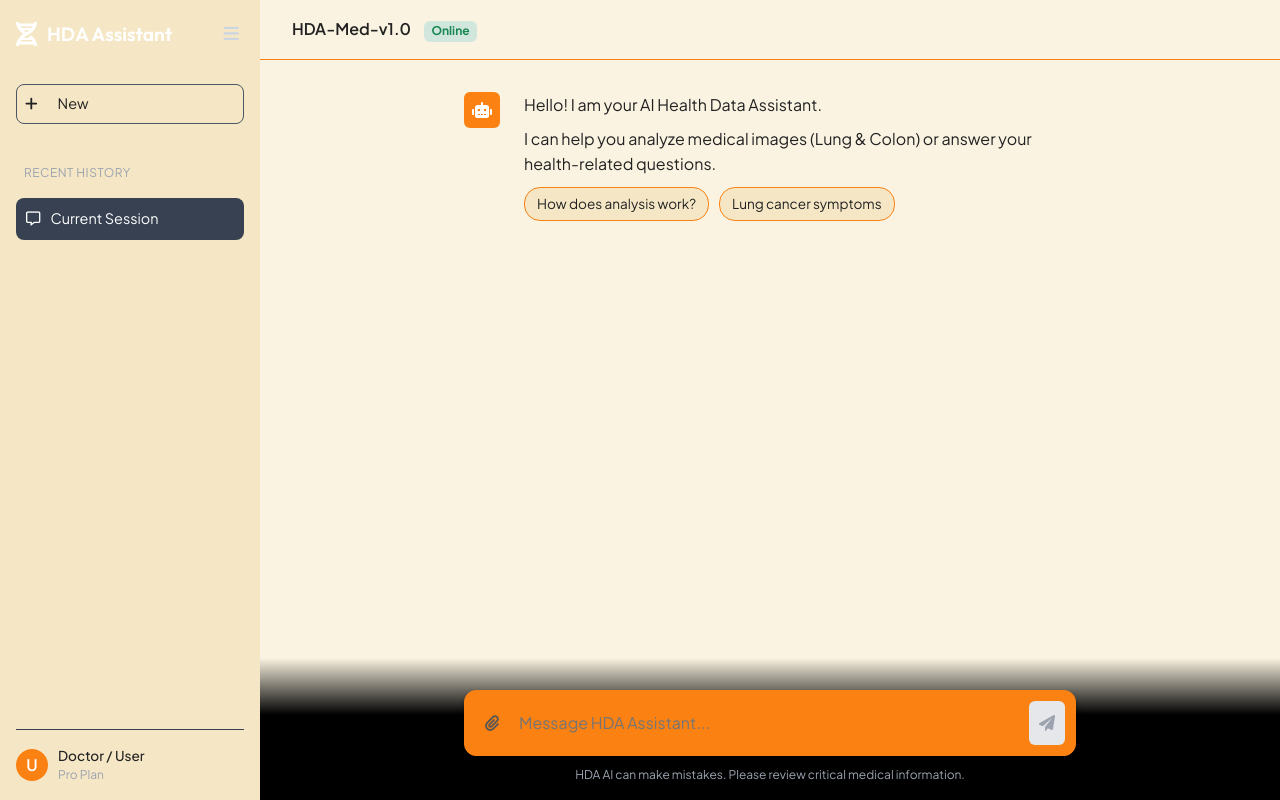
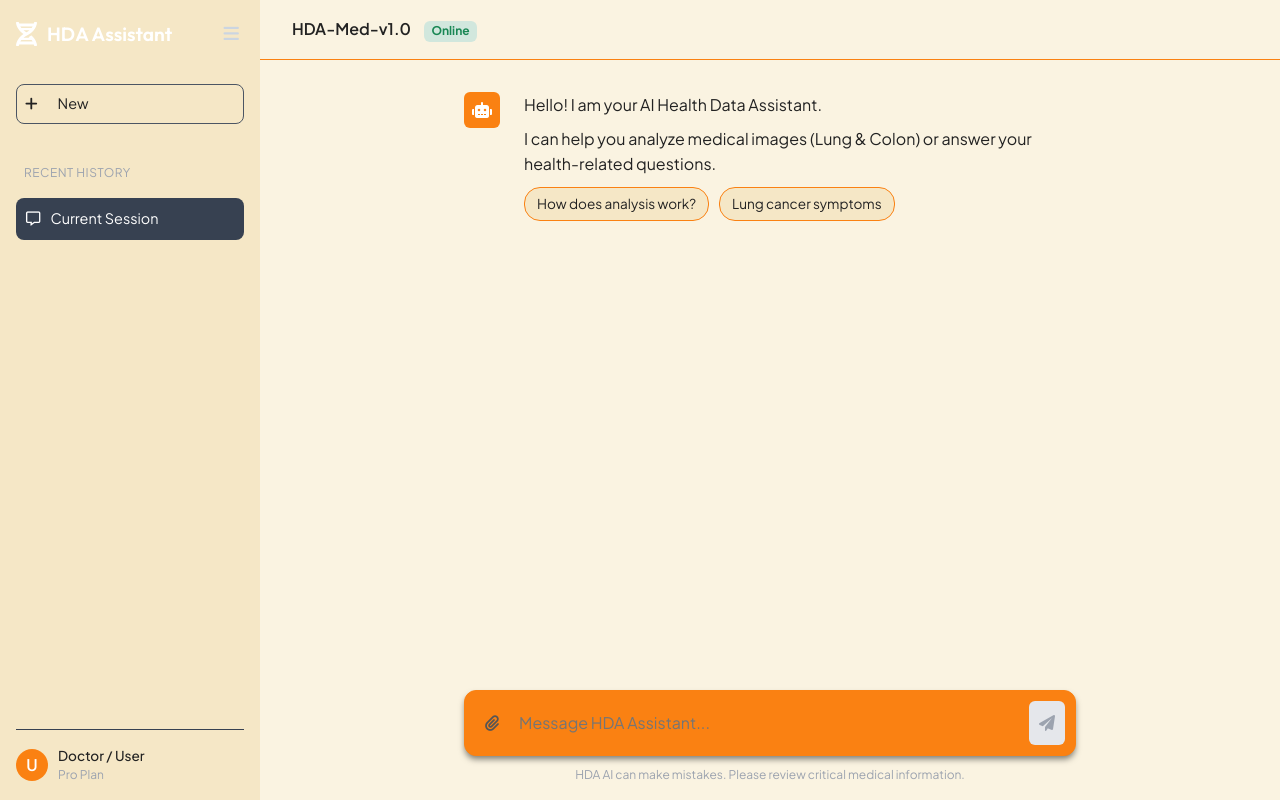
Before and after one commit to blackeagle686/hda_v3, a FastAPI app: page / in a window 1280 px wide. Run offline with FastAPI, Linux system fonts and the light colour scheme; some libraries are stand-ins or nearby versions.

Commit message:
Auto-commit: 2026-02-02 21:41:21

```diff
--- a/static/css/style.css
+++ b/static/css/style.css
@@ -287,7 +287,7 @@ body {
 .input-area {
     padding: 2rem 20%;
     padding-bottom: 1rem;
-    background: linear-gradient(180deg, rgba(0, 0, 0, 0) 0%, #000 40%);
+    background: linear-gradient(180deg, rgba(0, 0, 0, 0) 0%, var(--bg-color) 40%);
 }
 
 @media (max-width: 1200px) {
@@ -402,7 +402,7 @@ textarea {
 
 .chip:hover {
     border-color: var(--primary-color);
-    background-color: var(--bg-color);
+    background-color: #000;
 }
 
 .typing-indicator {
```
